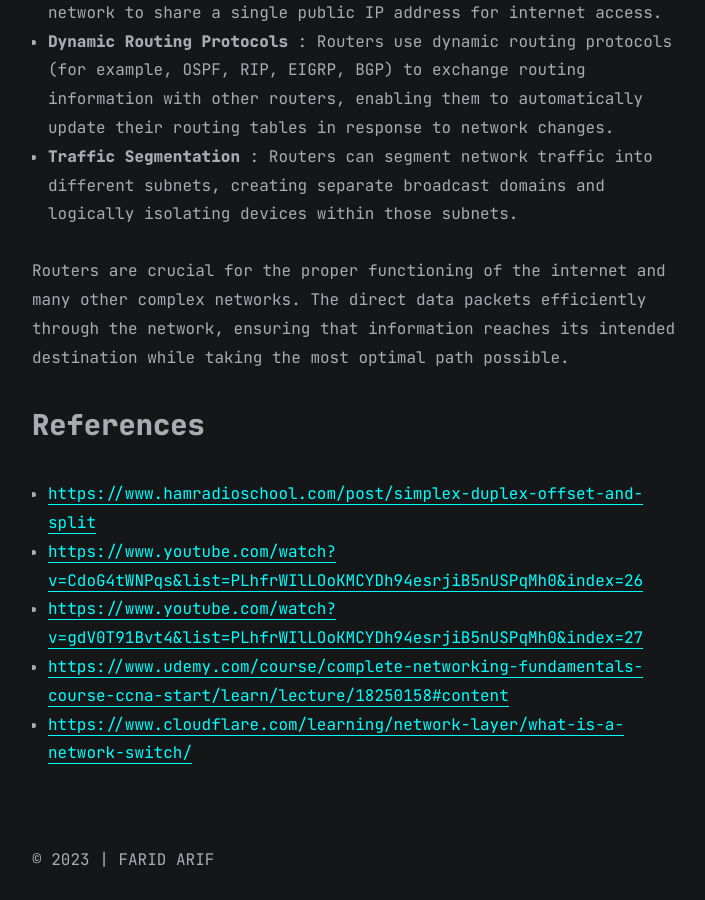
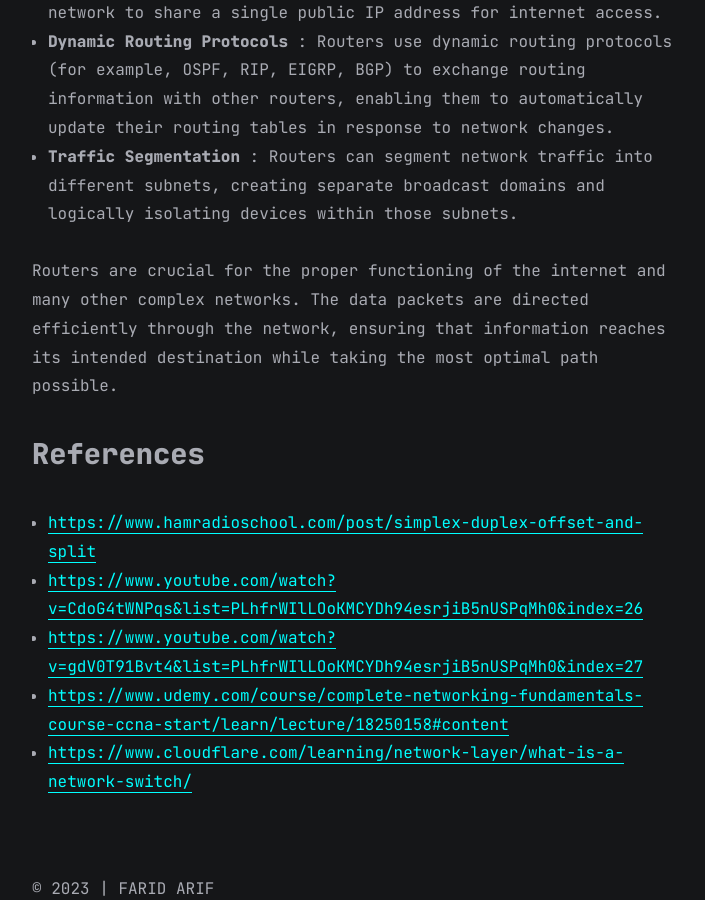
Before and after one commit to faridarif/faridarif.github.io, a Jekyll site: the page built from all_collections/_posts/2023-04-25-Basic-Network-Devices.md, in a window 1280 px wide and 900 px high, scrolled down 4091 px. Shown: the whole window, without its empty margins (283-988 px from the left). Built offline with Jekyll 4.4.1, drawn with Linux system fonts in a browser that asks for light colours.

Commit message:
Update 2023-04-25-Basic-Network-Devices.md

```diff
--- a/all_collections/_posts/2023-04-25-Basic-Network-Devices.md
+++ b/all_collections/_posts/2023-04-25-Basic-Network-Devices.md
@@ -44,7 +44,7 @@ Router is a critical networking device that operates at the **network layer (Lay
 - **Dynamic Routing Protocols** : Routers use dynamic routing protocols (for example, OSPF, RIP, EIGRP, BGP) to exchange routing information with other routers, enabling them to automatically update their routing tables in response to network changes.
 - **Traffic Segmentation** : Routers can segment network traffic into different subnets, creating separate broadcast domains and logically isolating devices within those subnets.
 
-Routers are crucial for the proper functioning of the internet and many other complex networks. The direct data packets efficiently through the network, ensuring that information reaches its intended destination while taking the most optimal path possible.
+Routers are crucial for the proper functioning of the internet and many other complex networks. The data packets are directed efficiently through the network, ensuring that information reaches its intended destination while taking the most optimal path possible.
 
 ## References
 
```
